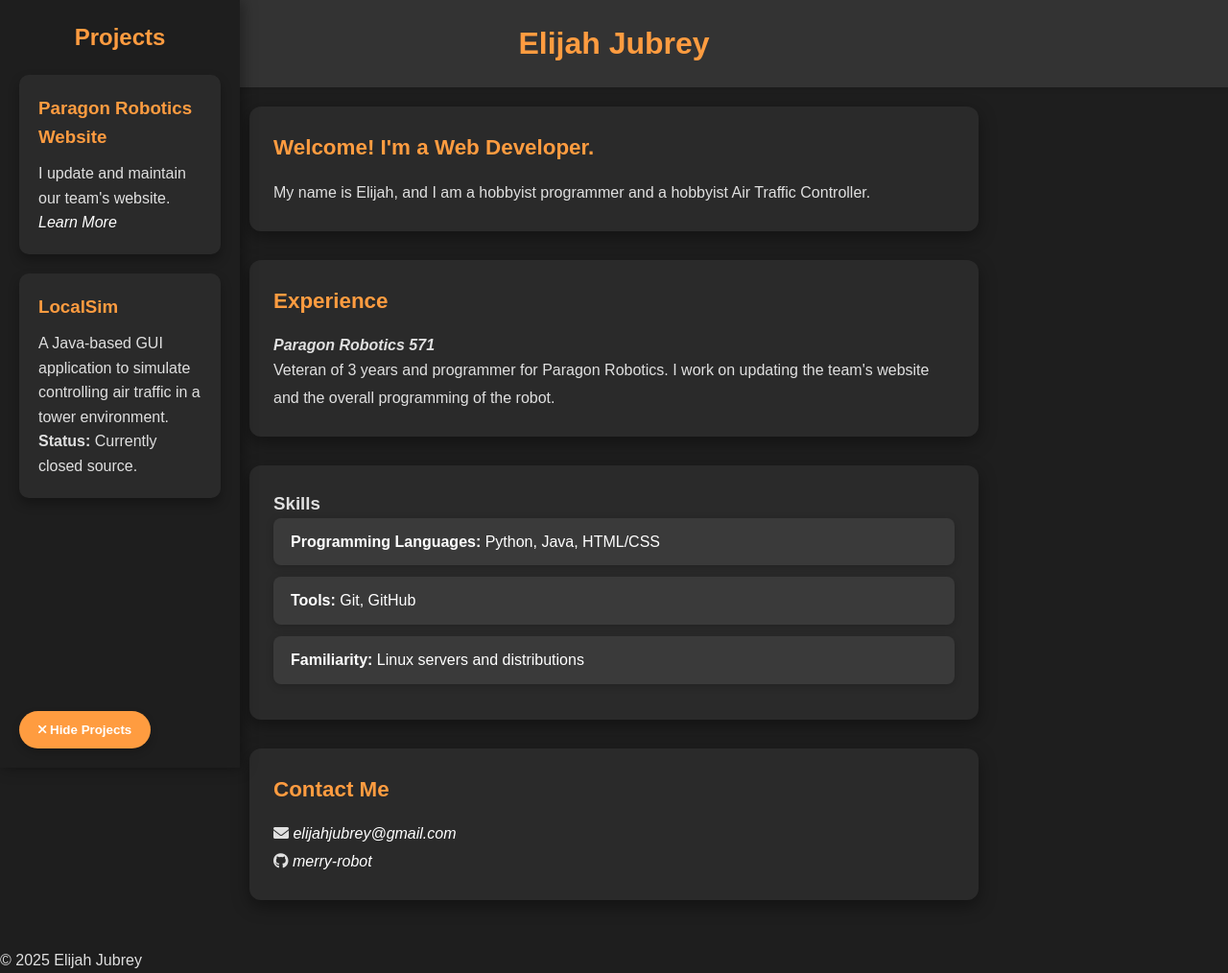
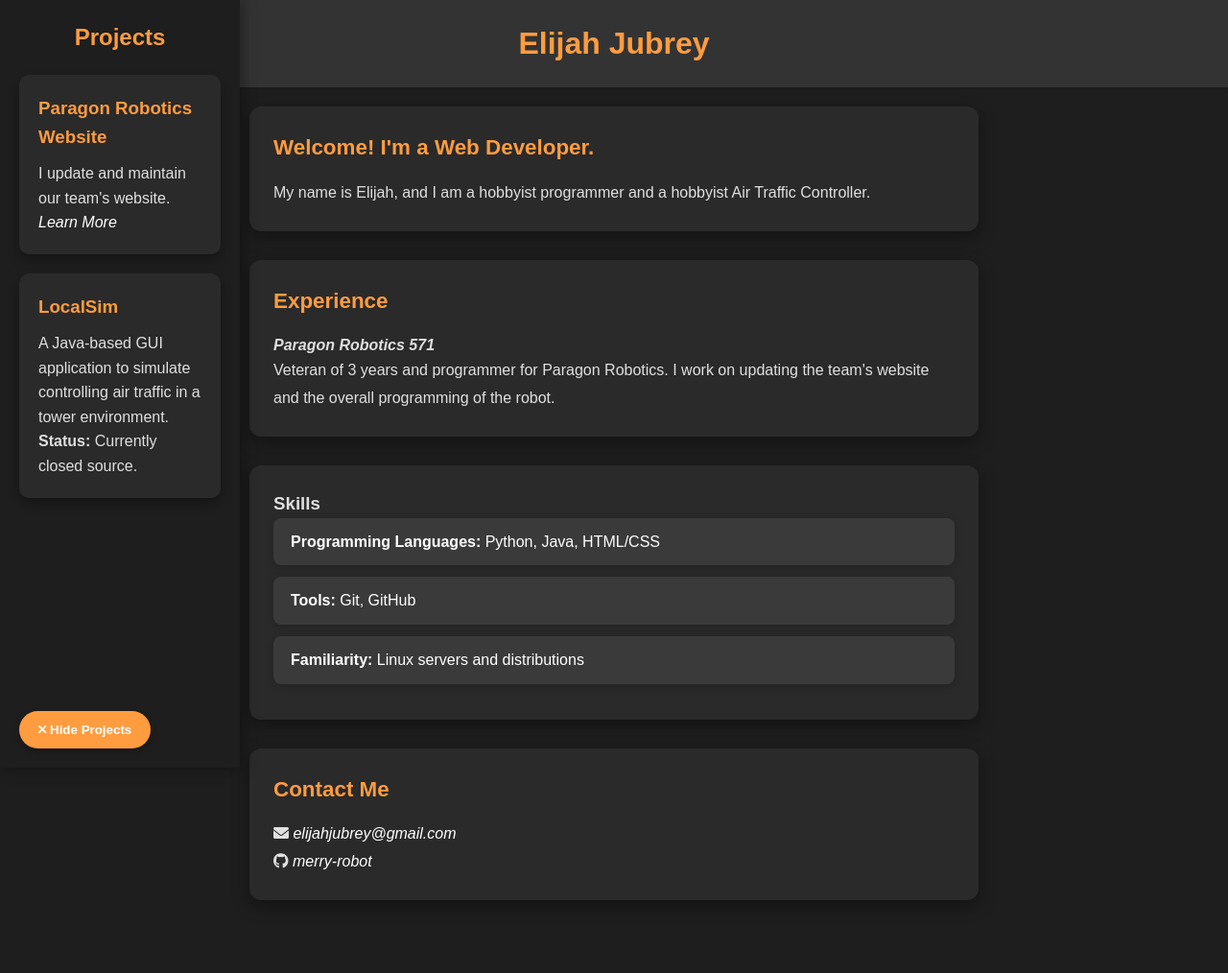
Before and after one commit to Merry-robot/portfolio, a plain HTML site: page index.html in a window 1280 px wide. Shown: the whole page at 96% size. After the commit the page ends 988 px from the top, so only its background shows below. Drawn offline with Linux system fonts and the light colour scheme.

Commit message:
remove copyright

```diff
--- a/index.html
+++ b/index.html
@@ -61,9 +61,5 @@
     <button id="toggle-projects">
         <i class="fas fa-times"></i> Hide Projects
     </button>
-
-    <footer>
-        <p>&copy; 2025 Elijah Jubrey</p>
-    </footer>
 </body>
 </html>
```
